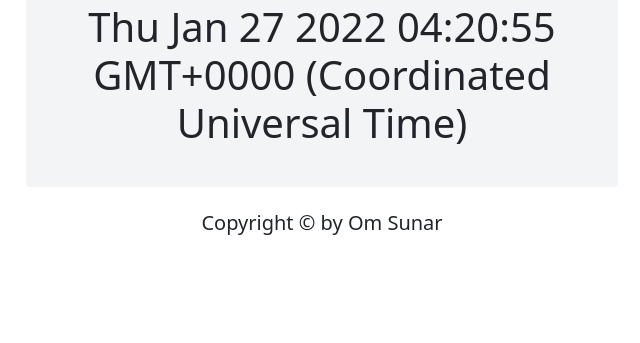
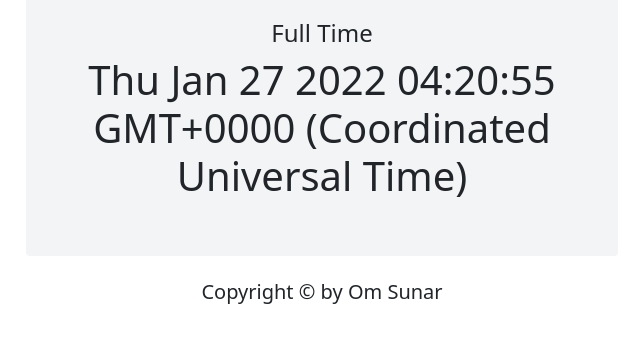
Before and after one commit to Nayal404/jsclock, a plain HTML site: page index.html in a window 1280 px wide. Shown: the part 209-552 px from the top of the page, without its empty margins (318-958 px from the left). Drawn offline with nearby package versions, Linux system fonts and the light colour scheme.

Commit message:
Update index.html

```diff
--- a/index.html
+++ b/index.html
@@ -19,7 +19,9 @@
                       </svg>
                   </center>
                     <h1 class="text-gray-500" id="realtime"></h1>
-                    <h1 id="fulltime"></h1>
+                  <div class='intro my-4'>
+                      <h4>Full Time</h4>
+                      <h1 id="fulltime"></h1></div>
               </div>
             </div></center>
 <h5 class="text-center">Copyright &copy; by Om Sunar</h5>
```
